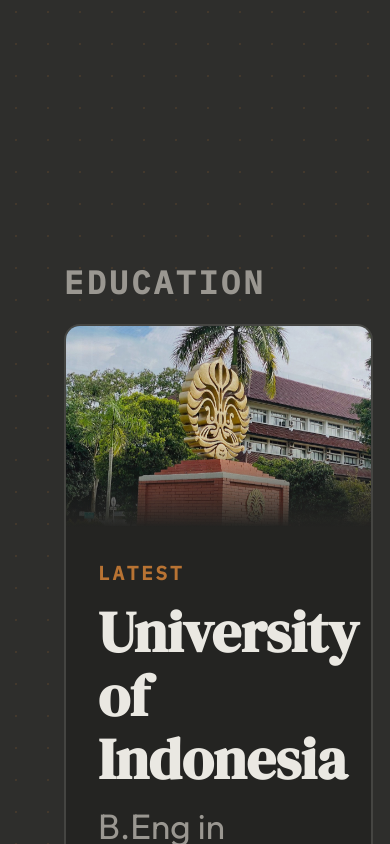
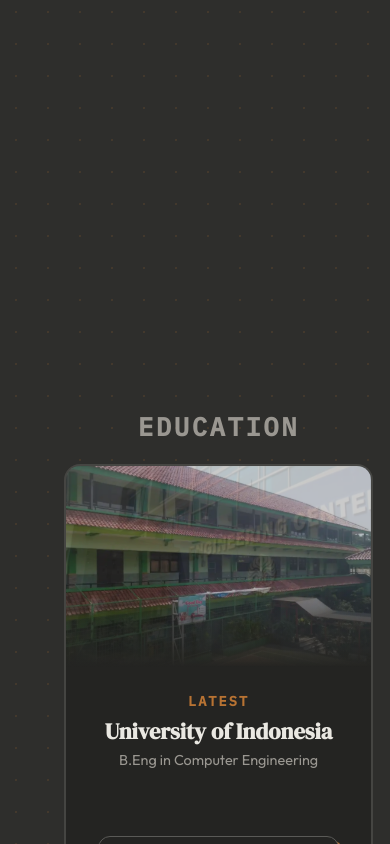
Before and after one commit to rajavijasa/Porto, a React (Vite) app: page / in a window 390 px wide. Shown: the part 1156-2000 px from the top of the page. Built offline with nearby package versions, Linux system fonts and the light colour scheme.

Commit message:
Cek UI HP 3.0

```diff
--- a/src/components/ScrollSection.jsx
+++ b/src/components/ScrollSection.jsx
@@ -8,13 +8,18 @@ const ScrollSection = ({ id, title, latestItem, images, onLearnMore, index = 0 }
     let interval;
     const isMobile = window.innerWidth <= 850;
 
-    // Auto-play selang-seling di HP (berdasarkan index), atau aktif saat Hover di Laptop
+    // Auto-play selang-seling di HP, atau aktif saat Hover di Laptop
     if ((isHovering || isMobile) && images && images.length > 1) {
+
+      // JEDA AWAL SELANG-SELING: Kotak 0 mulai lgsg, Kotak 1 tunda 1 detik, Kotak 2 tunda 2 detik
       const timeout = setTimeout(() => {
+
+        // INTERVAL: Gambar berganti setiap 3000ms (3 Detik)
         interval = setInterval(() => {
           setCurrentImg(prev => (prev + 1) % images.length);
-        }, 1000); // Ganti tiap 1 detik
-      }, isMobile ? index * 400 : 0); // Jeda selang-seling 400ms antar data
+        }, 3000);
+
+      }, isMobile ? index * 1000 : 0);
 
       return () => { clearTimeout(timeout); clearInterval(interval); }
     } else {
--- a/src/index.css
+++ b/src/index.css
@@ -674,54 +674,92 @@ body {
 }
 
 /* ==========================================================================
-   REVISI TERAKHIR: HAMBURGER, POPUP 1 BARIS, & SCROLL LOCK
+   REVISI FINAL: PROPORSI KETAT, MOBILE ALIGNMENT, & HERO EXPANSION
    ========================================================================== */
 
-/* 1. Pengunci Scroll Layar (Scroll Lock) */
-.locked-scroll {
-  overflow: hidden !important;
+/* --- 1. LAPTOP / MONITOR (16:9) --- */
+
+/* Memangkas Ketebalan Kotak Data hingga ~40% (Dari 64px menjadi 25px) */
+.preview-content-wrapper {
+  padding: 25px 32px !important;
+}
+/* Menjaga agar gambar seperti pita tidak penyok/terdistorsi */
+.preview-image-container img {
+  object-fit: cover !important;
+  object-position: center !important;
 }
 
-/* 2. Judul Pop-up (85% size, Center, 1 Baris, Padding Bawah -50%) */
-.popup-header-title {
-  font-family: var(--font-display);
-  font-size: clamp(1.8rem, 4vw, 2.8rem) !important; /* ~85% dari sebelumnya */
-  text-align: center;
-  white-space: nowrap; /* Memaksa jadi 1 baris */
-  width: 100%;
-  margin-bottom: calc(var(--space-xl) * 0.5) !important; /* Padding bawah -50% */
+/* Memangkas Teks Kotak Data (50% ukuran awal) & LATEST (60%) */
+.preview-title {
+  font-size: clamp(1.8rem, 2.5vw, 2.3rem) !important;
+  margin-bottom: 4px !important;
+}
+.preview-subtitle {
+  font-size: 1.1rem !important;
+}
+.preview-latest-label {
+  font-size: 0.75rem !important;
+  margin-bottom: 8px !important;
 }
 
-/* 3. Hamburger Menu & Animasi Silang */
-.mobile-menu-btn {
-  display: none; position: fixed; top: 24px; left: 24px; z-index: 1001;
-  background: rgba(46,46,44, 0.8); backdrop-filter: blur(5px);
-  border: 1px solid var(--clr-border); border-radius: 8px;
-  width: 48px; height: 48px; cursor: pointer;
-  flex-direction: column; justify-content: center; align-items: center; gap: 6px;
-}
+/* --- 2. FITUR UMUM (SCROLL LOCK, HAMBURGER, POPUP HEADER) --- */
+.locked-scroll { overflow: hidden !important; }
+.popup-header-title { font-family: var(--font-display); font-size: clamp(1.8rem, 4vw, 2.8rem) !important; text-align: center; white-space: nowrap; width: 100%; margin-bottom: calc(var(--space-xl) * 0.5) !important; }
+
+.mobile-menu-btn { display: none; position: fixed; top: 24px; left: 24px; z-index: 1001; background: rgba(46,46,44, 0.8); backdrop-filter: blur(5px); border: 1px solid var(--clr-border); border-radius: 8px; width: 48px; height: 48px; cursor: pointer; flex-direction: column; justify-content: center; align-items: center; gap: 6px; }
 .mobile-menu-btn .bar { width: 24px; height: 2px; background-color: var(--clr-text); transition: all 0.3s ease; }
-/* Animasi menjadi silang (X) */
 .mobile-menu-btn.open .bar:nth-child(1) { transform: translateY(8px) rotate(45deg); }
 .mobile-menu-btn.open .bar:nth-child(2) { opacity: 0; }
 .mobile-menu-btn.open .bar:nth-child(3) { transform: translateY(-8px) rotate(-45deg); }
 
-/* 4. Revisi Khusus Layar HP (Mobile) */
+/* --- 3. HP / MOBILE OVERRIDES (<850px) --- */
 @media (max-width: 850px) {
+  /* Kunci scroll horizontal HP & Munculkan Hamburger */
+  body, .page-layout { overflow-x: hidden !important; }
   .mobile-menu-btn { display: flex; }
   .right-nav { display: none !important; }
 
-  /* Mencegah layar HP bisa di-scroll horizontal (bocor kiri-kanan) */
-  body, .page-layout { overflow-x: hidden !important; }
-
-  /* Judul Section (EDUCATION, dll) 1 Baris dan Tidak Bikin New Line */
-  .section-title { white-space: nowrap !important; font-size: clamp(2rem, 8vw, 3rem) !important; }
-
-  /* Posisi Nama & Jurusan ke Bawah (25%) dan Memaksa 1 Baris */
-  .hero-text-content { padding-bottom: 3vh !important; }
+  /* Hero / Profil: Melebarkan jarak bawah hingga 180% (Sekitar 22vh) */
+  .hero-text-content {
+    padding-bottom: 22vh !important;
+  }
   .main-title, .main-subtitle { white-space: nowrap !important; }
 
-  /* Popup Vertikal HP (Gambar di atas, teks di bawah) */
+  /* Judul Section (EDUCATION dll) 80% dari awal & Menengahkan */
+  .section-title {
+    font-size: clamp(1.6rem, 6.4vw, 2.4rem) !important;
+    text-align: center !important;
+    white-space: nowrap !important;
+  }
+
+  /* Contact Me & Kartu Data: Dibuat Rata Tengah */
+  .social-links {
+    justify-content: center !important;
+    width: 100%;
+  }
+  .preview-content-wrapper {
+    align-items: center !important;
+    text-align: center !important;
+  }
+
+  /* Teks Kartu Data HP: 60% Judul/Sub, 70% LATEST */
+  .preview-title { font-size: 1.4rem !important; }
+  .preview-subtitle { font-size: 0.9rem !important; }
+  .preview-latest-label { font-size: 0.85rem !important; }
+
+  /* Tombol Learn More Disinkronkan dengan 75% awal (Sama dengan Navigasi) */
+  .btn-learn-more {
+    font-size: 0.95rem !important;
+    padding: 8px 16px !important;
+    box-shadow: 4px 4px 0px var(--clr-copper) !important;
+  }
+  .btn-learn-more:hover { box-shadow: 4px 4px 0px var(--clr-copper-light) !important; }
+  .btn-learn-more:active {
+    transform: translate(4px, 4px) !important;
+    box-shadow: 1px 1px 0px var(--clr-copper-light) !important;
+  }
+
+  /* Popup Vertikal HP */
   .popup-service-item { flex-direction: column; align-items: flex-start; }
   .popup-img-wrapper { width: 100%; }
   .popup-img-wrapper img { height: auto; aspect-ratio: 16/9; }
```
